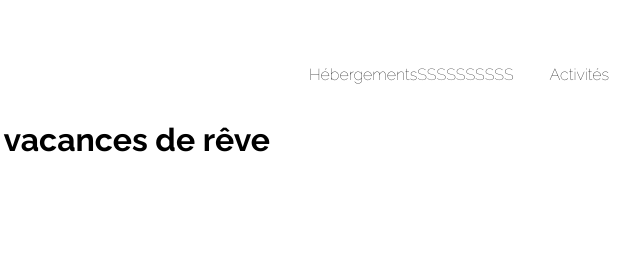
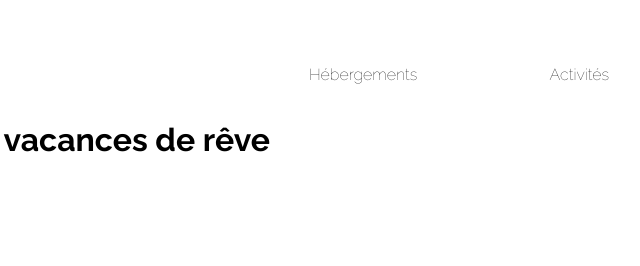
Before and after one commit to candipy/Booki, a plain HTML site: page index.html in a window 1280 px wide. Shown: the top 266 px of the page, 621-1261 px from the left. Drawn offline with Linux system fonts and the light colour scheme.

Commit message:
Hebergement OK

```diff
--- a/index.html
+++ b/index.html
@@ -20,7 +20,7 @@
             <div id=logo><img src="images/logo/Booki.png" alt="logo_booki"></div>
             <nav id=menu>
                 <ul>
-                    <li><a href="#hebergements_marseille">HébergementsSSSSSSSSSS</a></li>
+                    <li><a href="#hebergements_marseille">Hébergements</a></li>
                     <li><a href="#activites_marseille">Activités</a></li>
                 </ul>
             </nav>
```
